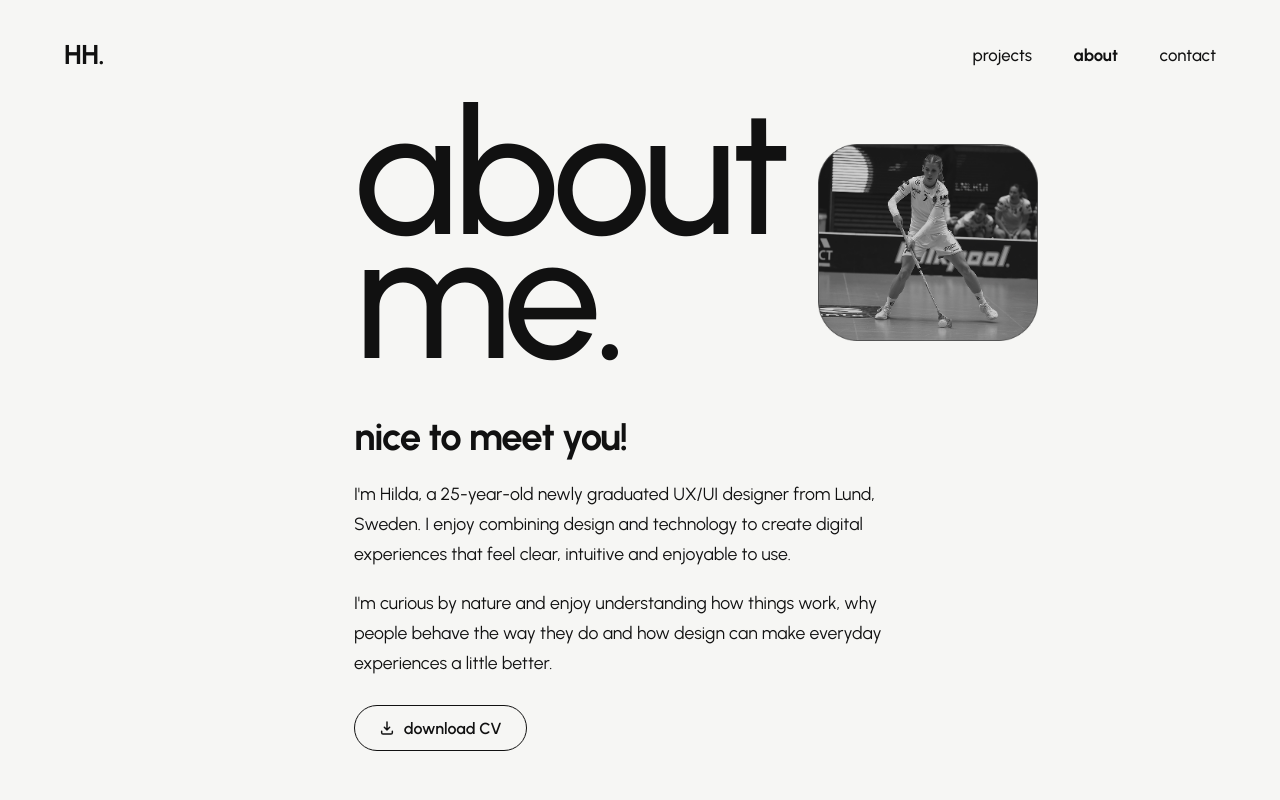
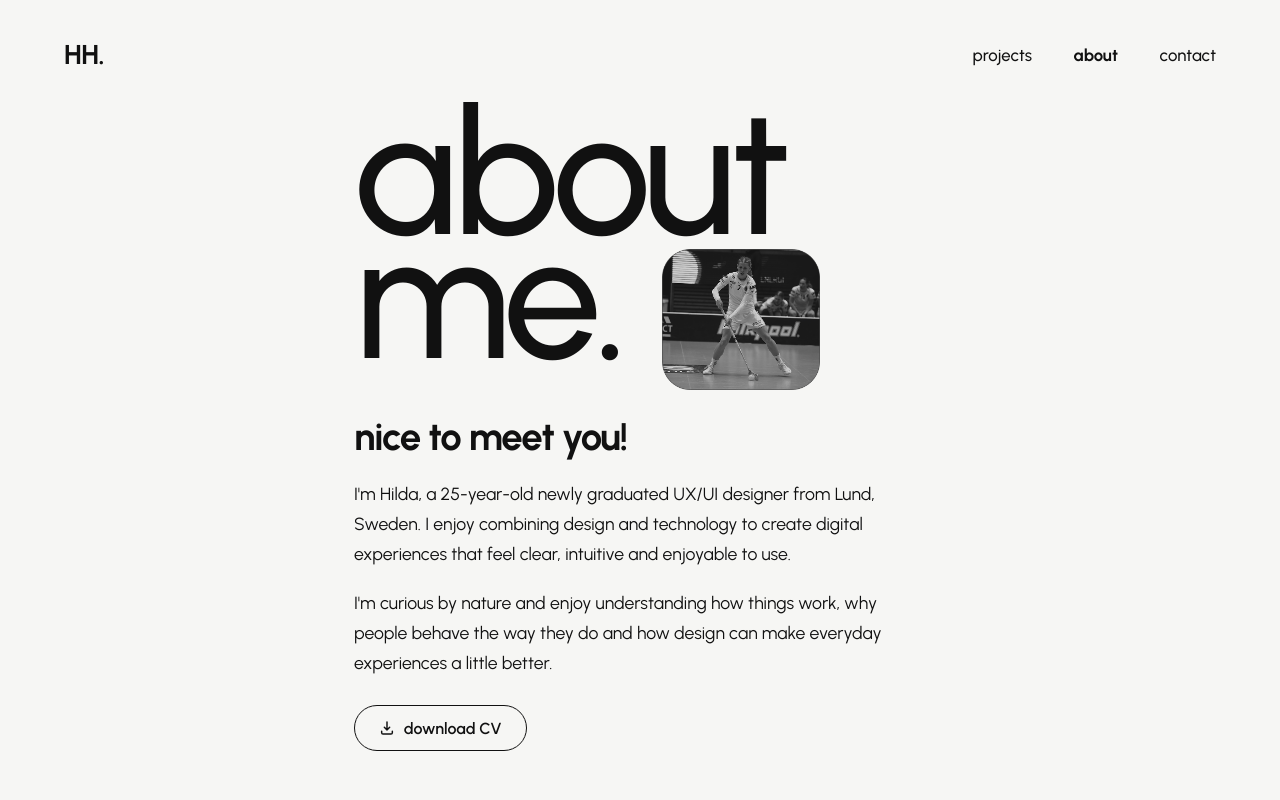
Before and after one commit to hildahammer/portfolio, a plain HTML site: page about.html in a window 1280 px wide. Shown: the top 800 px of the page. Drawn offline with Linux system fonts and the light colour scheme.

Commit message:
Add files via upload

```diff
--- a/about.html
+++ b/about.html
@@ -12,10 +12,7 @@
 
   /* ---------- ABOUT PAGE ---------- */
 .about-hero {
-  display: grid;
-  grid-template-columns: 1fr 220px;
-  align-items: center;
-  gap: 2rem;
+  position: relative;
 }
 
 .page-title {
@@ -25,15 +22,20 @@
   line-height: .7;
   letter-spacing: -0.03em;
   margin: 2.5rem 0 3.5rem;
+  position: relative;
 }
 
 .about-image {
-  width: 220px;
-  margin: 0;
+  position: absolute;
+  top: 0.78em;
+  right: 0.6em;
+  width: 0.9em;
 }
 
 .about-image img {
   width: 100%;
+  aspect-ratio: 219 / 195;
+  border-radius: 0.14em;
   object-fit: cover;
   display: block;
 }
@@ -186,6 +188,14 @@
       max-width: 100%;
     }
 
+    .about-hero{
+      /* image scales automatically with title font-size via em units */
+    }
+
+    .about-image{
+      width: 1.6em;
+    }
+
     .about-intro{
       margin-bottom: 5rem;
     }
@@ -242,11 +252,10 @@
   <div class="about-hero">
   <h1 class="page-title">
     about<br>me.
+    <span class="about-image">
+      <img src="images/innebandy.png" alt="Hilda playing floorball">
+    </span>
   </h1>
-
-  <div class="about-image">
-    <img src="images/innebandy.png" alt="Hilda">
-  </div>
 </div>
 
 
```
